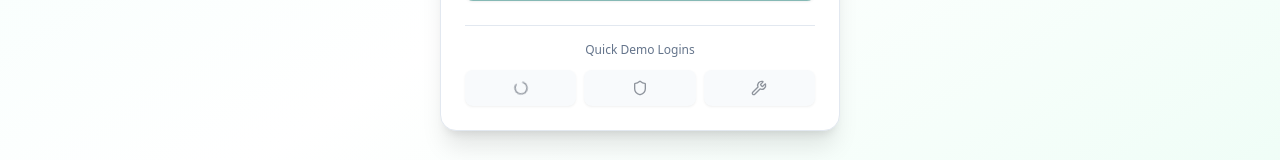
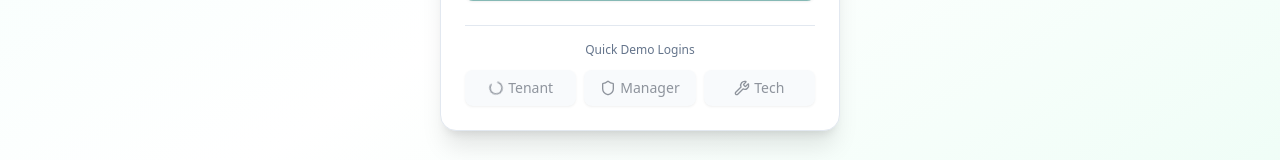
Before and after one commit to Puneethreddy2530/PropMaint, a Next.js app: page /login in a window 1280 px wide. Both pictures are taken after a click on the button "Tenant". Shown: the part 479-639 px from the top of the page. Built offline with nearby package versions, Linux system fonts and the light colour scheme.

Commit message:
fix: show quick login labels and seed on vercel build

```diff
--- a/package.json
+++ b/package.json
@@ -5,7 +5,7 @@
   "scripts": {
     "dev": "next dev --turbopack",
     "build": "prisma generate && next build",
-    "vercel-build": "prisma db push && prisma generate && next build",
+    "vercel-build": "prisma db push && prisma db seed && prisma generate && next build",
     "start": "next start",
     "lint": "next lint",
     "test": "vitest run",
--- a/src/app/(auth)/login/page.tsx
+++ b/src/app/(auth)/login/page.tsx
@@ -66,14 +66,17 @@ export default function LoginPage() {
                     <div className="pt-4 border-t">
                         <p className="text-xs text-muted-foreground text-center mb-3">Quick Demo Logins</p>
                         <div className="grid grid-cols-3 gap-2">
-                            <Button onClick={() => handleQuickLogin("tenant")} disabled={!!loading} data-testid="login-tenant" variant="secondary">
-                                {loading === "tenant" ? <Loader2 className="w-4 h-4 animate-spin" /> : "Tenant"}
+                            <Button onClick={() => handleQuickLogin("tenant")} disabled={!!loading} data-testid="login-tenant" variant="secondary" className="gap-1">
+                                {loading === "tenant" ? <Loader2 className="w-4 h-4 animate-spin" /> : null}
+                                <span>Tenant</span>
                             </Button>
-                            <Button onClick={() => handleQuickLogin("manager")} disabled={!!loading} data-testid="login-manager" variant="secondary">
+                            <Button onClick={() => handleQuickLogin("manager")} disabled={!!loading} data-testid="login-manager" variant="secondary" className="gap-1">
                                 {loading === "manager" ? <Loader2 className="w-4 h-4 animate-spin" /> : <Shield className="w-4 h-4" />}
+                                <span>Manager</span>
                             </Button>
-                            <Button onClick={() => handleQuickLogin("staff")} disabled={!!loading} data-testid="login-staff" variant="secondary">
+                            <Button onClick={() => handleQuickLogin("staff")} disabled={!!loading} data-testid="login-staff" variant="secondary" className="gap-1">
                                 {loading === "staff" ? <Loader2 className="w-4 h-4 animate-spin" /> : <Wrench className="w-4 h-4" />}
+                                <span>Tech</span>
                             </Button>
                         </div>
                     </div>
```
